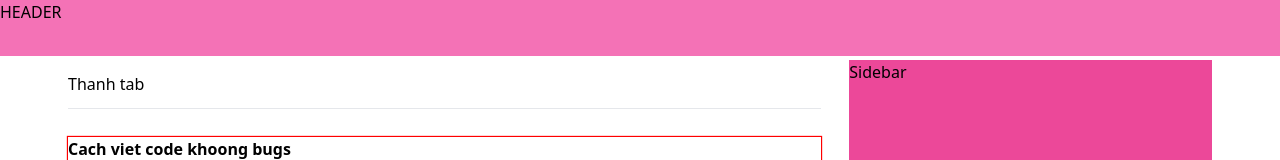
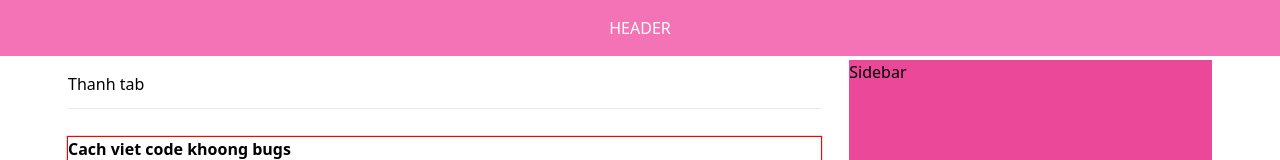
Before and after one commit to buitongminhchau01032002/programming-social-network-UI, a React (Vite) app: page / in a window 1280 px wide. Shown: the top 160 px of the page. Built offline with nearby package versions, Linux system fonts and the light colour scheme.

Commit message:
add primary color

```diff
--- a/src/layouts/components/Header/index.jsx
+++ b/src/layouts/components/Header/index.jsx
@@ -1,5 +1,5 @@
 function Header() {
-    return <header className="w-full h-14 bg-pink-400 fixed">HEADER</header>;
+    return <header className="fixed flex h-14 w-full items-center justify-center bg-primary text-white">HEADER</header>;
 }
 
 export default Header;
--- a/tailwind.config.cjs
+++ b/tailwind.config.cjs
@@ -12,6 +12,9 @@ module.exports = {
             boxShadow: {
                 test: '0 0 1px 1px red',
             },
+            colors: {
+                primary: '#f472b6',
+            },
         },
     },
     plugins: [],
```
